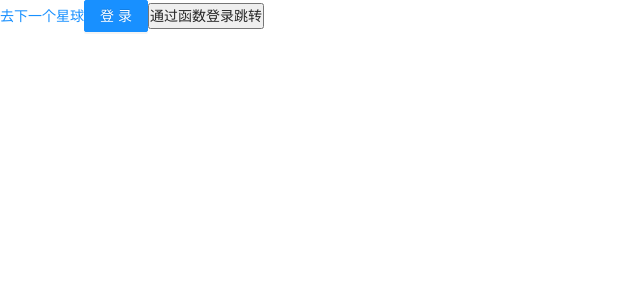
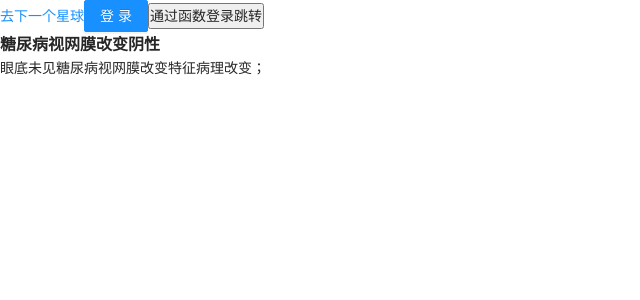
Before and after one commit to penghui0712/react-test, a React app: page / in a window 1280 px wide. Shown: the top 300 px of the page, without its empty margins (0-640 px from the left). Built offline with nearby package versions, Linux system fonts and the light colour scheme.

Commit message:
react项目搭建

```diff
--- /dev/null
+++ b/src/lazy/index.js
@@ -0,0 +1,23 @@
+import React from "react";
+
+const asyncComponent = (importComponent) => {
+  return class extends React.Component {
+    constructor() {
+      super();
+      this.state = {
+        component: null,
+      };
+    }
+    componentDidMount() {
+      importComponent().then((cmp) => {
+        this.setState({ component: cmp.default });
+      });
+    }
+    render() {
+      const C = this.state.component;
+      return C ? <C {...this.props} /> : null;
+    }
+  };
+};
+
+export default asyncComponent;
--- a/src/pages/site/index.jsx
+++ b/src/pages/site/index.jsx
@@ -30,9 +30,9 @@ export default class Index extends Component {
       <div className="outer home">
         <a href="/detail/3">去下一个星球</a>
         <Button type="primary">登录</Button>
-        <button onClick={() => this.login()}>
-          通过函数登录跳转
-        </button>
+        <button onClick={() => this.login()}>通过函数登录跳转</button>
+        <div className="big">糖尿病视网膜改变阴性</div>
+        <div className="small">眼底未见糖尿病视网膜改变特征病理改变；</div>
       </div>
     );
   }
--- a/src/router/App.js
+++ b/src/router/App.js
@@ -6,13 +6,13 @@ import {
   Switch,
   Route
 } from "react-router-dom"
+import asyncComponent from "./../lazy/index";
 
-import Index from "./../pages/site/index";
-import Back from "./../pages/site/back";
-import Father from "./../pages/site/father";
-import Child from "./../components/child";
+// import Father from "./../pages/site/father";
+// import Child from "./../components/child";
 
-
+const Index = asyncComponent(() => import('./../pages/site/index'))
+const Back = asyncComponent(() => import("./../pages/site/back"))
 export default class App extends Component {
     render() {
         return (
--- a/src/style/index.scss
+++ b/src/style/index.scss
@@ -0,0 +1,7 @@
+.big{
+    font-size: 16px;
+    font-weight: bold;
+}
+.small{
+    font-size: 14px;
+}
```
